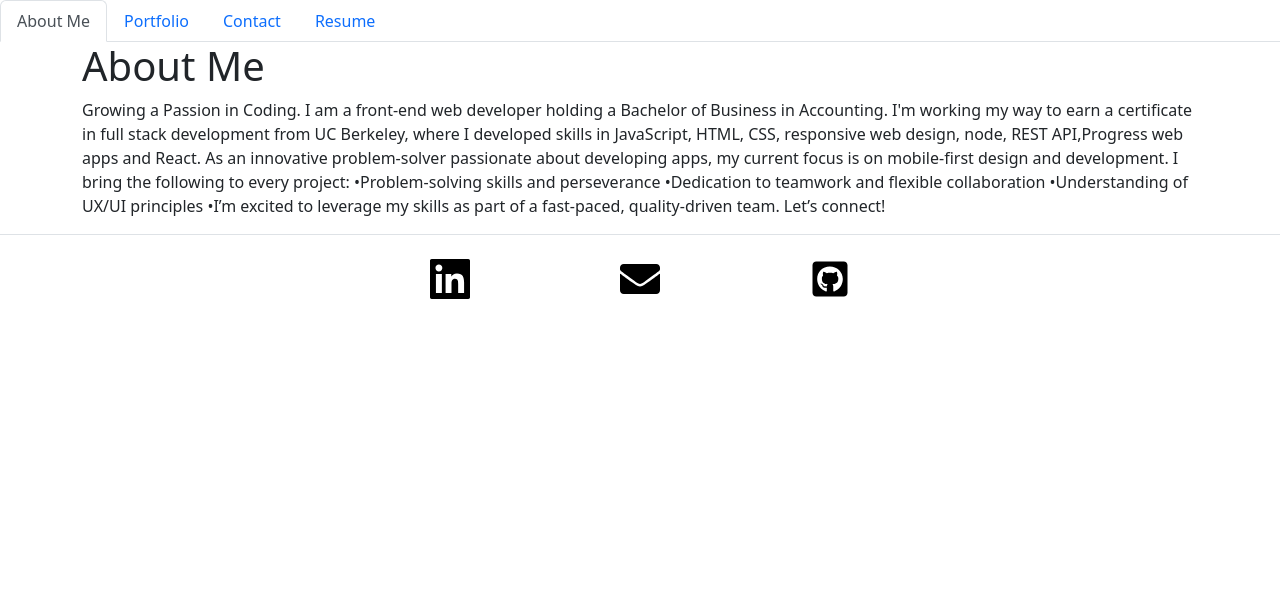
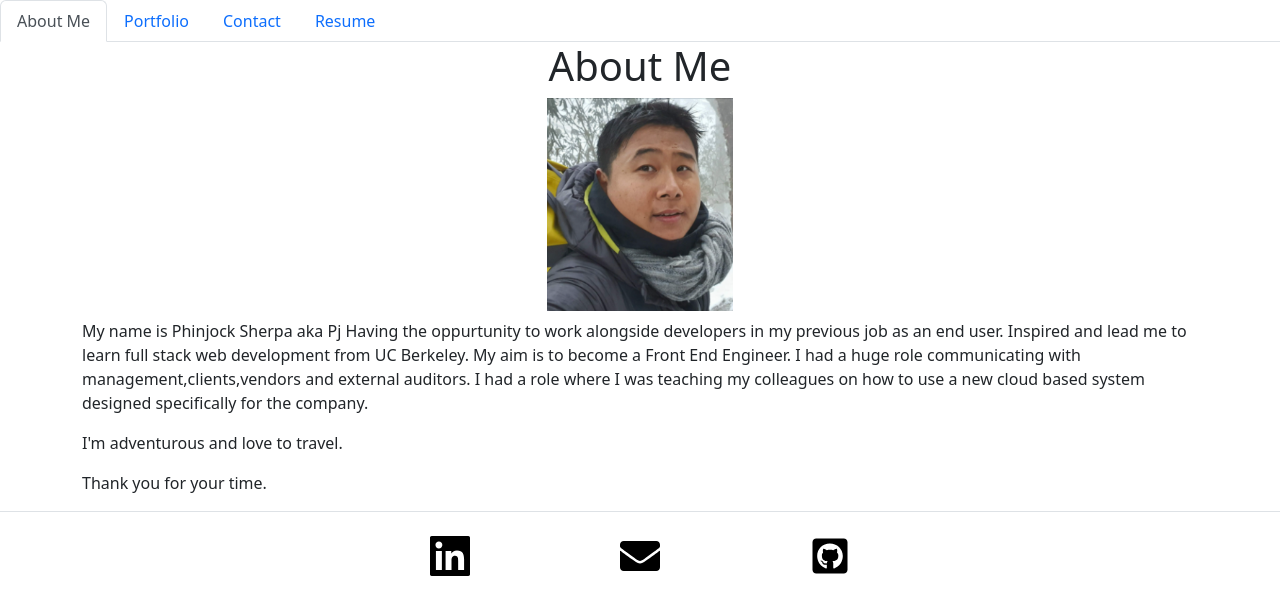
Before and after one commit to pjsherpa/Pj-Portfolio, a React (Create React App) app: page / in a window 1280 px wide. Shown: the top 614 px of the page. Built offline with nearby package versions, Linux system fonts and the light colour scheme; the HTML template or start-up script is replaced by a standard one.

Commit message:
updated portfolio with image updated hover feature for project WIP polishing

```diff
--- a/src/App.css
+++ b/src/App.css
@@ -7,3 +7,12 @@
   transform: scale(1.5);
   transition-duration: 1.5s;
 }
+
+.hovercard:hover {
+  transform: scale(.9);
+  transition-duration: 1s;
+}
+
+a {
+color:black
+}
--- a/src/component/pages/AboutMe.js
+++ b/src/component/pages/AboutMe.js
@@ -1,23 +1,28 @@
 import React from "react";
-
+import Card from "react-bootstrap/Card";
+import Pjimg from "../../images/pj image.jpeg";
 const AboutMe = () => {
   return (
     <>
-      <div className="container">
-        <h1>About Me</h1>
+      <div className="container ">
+        <h1 className="d-flex justify-content-md-center ">About Me</h1>
+        <div className="d-flex justify-content-md-center ">
+          <div className="col-lg-2 mb-2">
+            <Card.Img src={Pjimg} />
+          </div>
+        </div>
         <p>
-          Growing a Passion in Coding. I am a front-end web developer holding a
-          Bachelor of Business in Accounting. I'm working my way to earn a
-          certificate in full stack development from UC Berkeley, where I
-          developed skills in JavaScript, HTML, CSS, responsive web design,
-          node, REST API,Progress web apps and React. As an innovative
-          problem-solver passionate about developing apps, my current focus is
-          on mobile-first design and development. I bring the following to every
-          project: •Problem-solving skills and perseverance •Dedication to
-          teamwork and flexible collaboration •Understanding of UX/UI principles
-          •I’m excited to leverage my skills as part of a fast-paced,
-          quality-driven team. Let’s connect!
+          My name is Phinjock Sherpa aka Pj Having the oppurtunity to work
+          alongside developers in my previous job as an end user. Inspired and
+          lead me to learn full stack web development from UC Berkeley. My aim
+          is to become a Front End Engineer. I had a huge role communicating
+          with management,clients,vendors and external auditors. I had a role
+          where I was teaching my colleagues on how to use a new cloud based
+          system designed specifically for the company.
         </p>
+        <p>I'm adventurous and love to travel. </p>
+
+        <p>Thank you for your time.</p>
       </div>
     </>
   );
--- a/src/component/pages/Portfolio.js
+++ b/src/component/pages/Portfolio.js
@@ -8,35 +8,41 @@ import Noteimg from "../../images/Notetaker.png";
 import Passwordimg from "../../images/PasswordGenerator.png";
 import Schedulerimg from "../../images/scheduler.png";
 import Weather from "../../images/weather dashboard.png";
+import { FaGithubSquare } from "react-icons/fa";
+import { IconContext } from "react-icons";
 
 const Portfolio = () => {
   return (
     <>
       <div className="container">
+        <IconContext.Provider value={{ color: "black", size: "40px" }}>
           <div className="row">
             <div className="col-lg-6 mb-4">
-            <Card className="text-center">
+              <Card className="text-center hovercard">
                 <Card.Body>
                   <Card.Title>
                     <Button className="bg-image hoversm" variant="transparent">
-                    <a href="https://codeapedia.herokuapp.com/">Code-a-pedia</a>
+                      <a href="https://codeapedia.herokuapp.com/">
+                        Code-a-pedia
+                      </a>
                     </Button>
                     {"  "}
                     <Button className="bg-image hoversm" variant="transparent">
                       <a href="https://github.com/pjsherpa/Code-a-pedia">
-                      github
+                        <FaGithubSquare />
                       </a>
                     </Button>
                     <Card.Img src={Codeapediaimg} />
                   </Card.Title>
                   <Card.Text>
-                  This is a knowledge bank for coding terms/definitions/slangs.
+                    This is a knowledge bank for coding
+                    terms/definitions/slangs.
                   </Card.Text>
                 </Card.Body>
               </Card>
             </div>
             <div className="col-lg-6 mb-4">
-            <Card className="text-center">
+              <Card className="text-center hovercard">
                 <Card.Body>
                   <Card.Title>
                     <Button className="bg-image hoversm" variant="transparent">
@@ -44,7 +50,10 @@ const Portfolio = () => {
                     </Button>
                     {"  "}
                     <Button className="bg-image hoversm" variant="transparent">
-                    <a href="https://github.com/pjsherpa/AirSoup">github</a>
+                      <a href="https://github.com/pjsherpa/AirSoup">
+                        {" "}
+                        <FaGithubSquare />
+                      </a>
                     </Button>
                     <Card.Img src={AirSoupimg} />
                   </Card.Title>
@@ -58,7 +67,7 @@ const Portfolio = () => {
           </div>
           <div className="row">
             <div className="col-lg-6 mb-4">
-            <Card className="text-center">
+              <Card className="text-center hovercard">
                 <Card.Body>
                   <Card.Title>
                     <Button className="bg-image hoversm" variant="transparent">
@@ -69,7 +78,7 @@ const Portfolio = () => {
                     {"  "}
                     <Button className="bg-image hoversm" variant="transparent">
                       <a href="https://github.com/pjsherpa/weather-dashboard-v.01">
-                      github
+                        <FaGithubSquare />
                       </a>
                     </Button>
                     <Card.Img src={Weather} />
@@ -79,7 +88,7 @@ const Portfolio = () => {
               </Card>
             </div>
             <div className="col-lg-6 mb-4">
-            <Card className="text-center">
+              <Card className="text-center hovercard">
                 <Card.Body>
                   <Card.Title>
                     <Button className="bg-image hoversm" variant="transparent">
@@ -89,7 +98,10 @@ const Portfolio = () => {
                     </Button>
                     {"  "}
                     <Button className="bg-image hoversm" variant="transparent">
-                    <a href="https://github.com/pjsherpa/Note-Taker">github</a>
+                      <a href="https://github.com/pjsherpa/Note-Taker">
+                        {" "}
+                        <FaGithubSquare />
+                      </a>
                     </Button>
                     <Card.Img src={Noteimg} />
                   </Card.Title>
@@ -100,7 +112,7 @@ const Portfolio = () => {
           </div>
           <div className="row">
             <div className="col-lg-6 mb-4">
-            <Card className="text-center">
+              <Card className="text-center hovercard">
                 <Card.Body>
                   <Card.Title>
                     <Button className="bg-image hoversm" variant="transparent">
@@ -111,7 +123,7 @@ const Portfolio = () => {
                     {"  "}
                     <Button className="bg-image hoversm" variant="transparent">
                       <a href="https://github.com/pjsherpa/Work-Day-Scheduler">
-                      github
+                        <FaGithubSquare />
                       </a>
                     </Button>
                     <Card.Img src={Schedulerimg} />
@@ -121,7 +133,7 @@ const Portfolio = () => {
               </Card>
             </div>
             <div className="col-lg-6 mb-4">
-            <Card className="text-center">
+              <Card className="text-center hovercard">
                 <Card.Body>
                   <Card.Title>
                     <Button className="bg-image hoversm" variant="transparent">
@@ -132,7 +144,7 @@ const Portfolio = () => {
                     {"  "}
                     <Button className="bg-image hoversm" variant="transparent">
                       <a href="https://github.com/pjsherpa/Password-Generator">
-                      github
+                        <FaGithubSquare />
                       </a>
                     </Button>
                     <Card.Img src={Passwordimg} />
@@ -142,6 +154,7 @@ const Portfolio = () => {
               </Card>
             </div>
           </div>
+        </IconContext.Provider>
       </div>
     </>
   );
```
Also changed, not shown: src/images/pj image.jpeg (added). Lines whose indentation alone changed are shown as unchanged.
